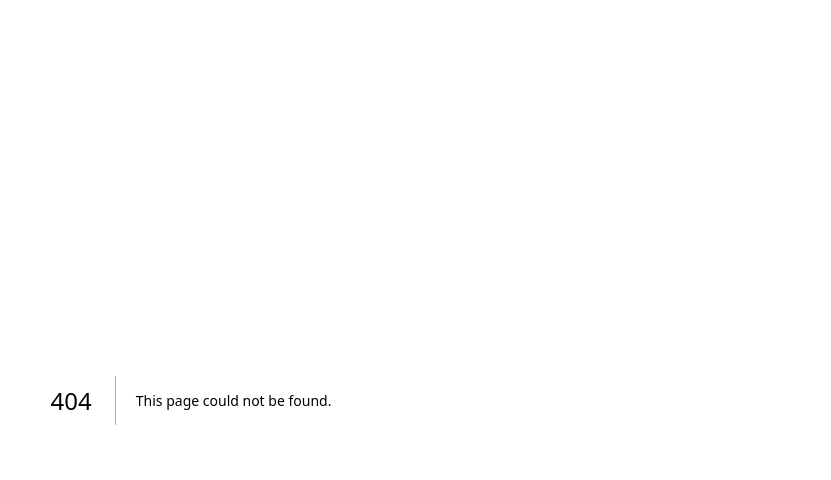
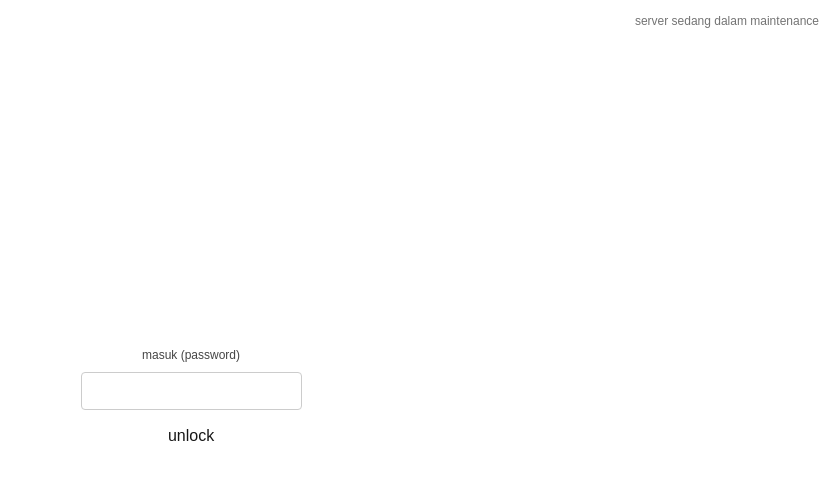
Before and after one commit to kanzuhikam2002-hash/perisai-diri-scoring, a Next.js app: page /maintenance in a window 1280 px wide. Before the commit this address had no page. Shown: the top 480 px of the page, without its empty margins (449-1280 px from the left). Built offline with nearby package versions, Linux system fonts and the light colour scheme.

Commit message:
feat: add maintenance lock (middleware, maintenance page, unlock API); add .gitignore; keep .env local

```diff
--- /dev/null
+++ b/app/api/unlock/route.js
@@ -0,0 +1,15 @@
+import { NextResponse } from 'next/server'
+
+export async function POST(request) {
+  const { password } = await request.json().catch(() => ({}))
+
+  const EXPECTED = process.env.MAINTENANCE_PASSWORD || 'secret123'
+
+  if (password === EXPECTED) {
+    const res = NextResponse.json({ ok: true })
+    res.headers.set('Set-Cookie', 'maintenance-unlocked=1; Path=/; HttpOnly; SameSite=Lax; Max-Age=86400')
+    return res
+  }
+
+  return NextResponse.json({ ok: false, message: 'Password salah' }, { status: 401 })
+}
--- /dev/null
+++ b/app/maintenance/page.js
@@ -0,0 +1,49 @@
+"use client"
+import { useState } from 'react'
+
+export default function MaintenancePage() {
+  const [password, setPassword] = useState('')
+  const [error, setError] = useState('')
+
+  async function submit(e) {
+    e.preventDefault()
+    setError('')
+    try {
+      const res = await fetch('/api/unlock', {
+        method: 'POST',
+        headers: { 'Content-Type': 'application/json' },
+        body: JSON.stringify({ password }),
+        credentials: 'same-origin',
+      })
+
+      if (res.ok) {
+        window.location.href = '/'
+      } else {
+        const data = await res.json()
+        setError(data?.message || 'Password salah')
+      }
+    } catch (err) {
+      setError('Terjadi kesalahan')
+    }
+  }
+
+  return (
+    <div style={{height:'100vh',display:'flex',alignItems:'center',justifyContent:'center',background:'#fff'}}>
+      <div style={{position:'absolute',top:12,right:12,opacity:0.6,fontSize:12}}>
+        server sedang dalam maintenance
+      </div>
+
+      <form onSubmit={submit} style={{display:'flex',flexDirection:'column',gap:8,alignItems:'center'}}>
+        <label style={{fontSize:12,opacity:0.8}}>masuk (password)</label>
+        <input
+          type="password"
+          value={password}
+          onChange={(e) => setPassword(e.target.value)}
+          style={{padding:6,borderRadius:4,border:'1px solid #ccc'}}
+        />
+        <button type="submit" style={{padding:'6px 12px',borderRadius:4}}>unlock</button>
+        {error && <div style={{color:'red',fontSize:12}}>{error}</div>}
+      </form>
+    </div>
+  )
+}
--- /dev/null
+++ b/middleware.js
@@ -0,0 +1,28 @@
+import { NextResponse } from 'next/server'
+
+export function middleware(req) {
+  const { pathname } = req.nextUrl
+
+  if (
+    pathname.startsWith('/_next') ||
+    pathname.startsWith('/static') ||
+    pathname.startsWith('/api/unlock') ||
+    pathname === '/maintenance' ||
+    pathname === '/favicon.ico'
+  ) {
+    return NextResponse.next()
+  }
+
+  const cookie = req.cookies.get('maintenance-unlocked')
+  if (cookie && cookie.value === '1') {
+    return NextResponse.next()
+  }
+
+  const url = req.nextUrl.clone()
+  url.pathname = '/maintenance'
+  return NextResponse.redirect(url)
+}
+
+export const config = {
+  matcher: '/((?!_next/static|_next/image|favicon.ico).*)',
+}
```
Also changed, not shown: 1 other file (tests, documents, lock files or other folders).
